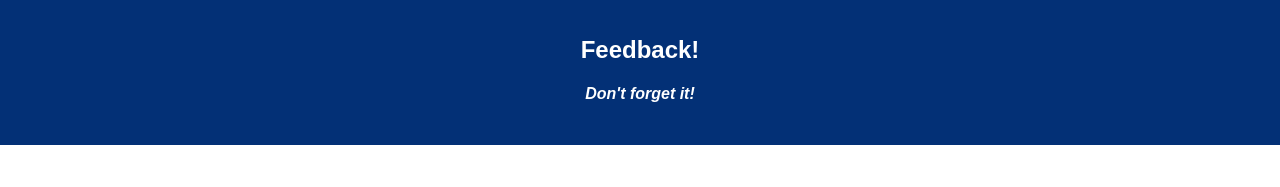
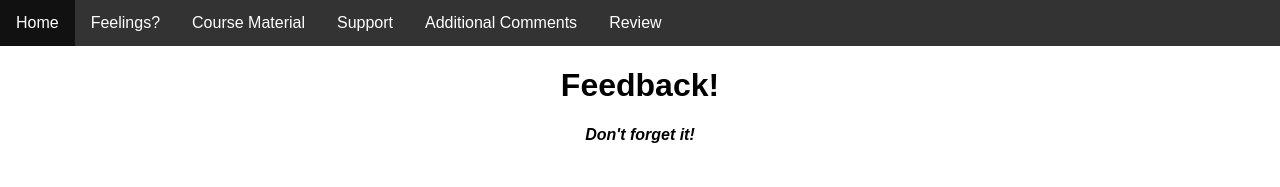
Before and after one commit to Benstraum/redux-feedback-loop, a React app: page / in a window 1280 px wide. Built offline with nearby package versions, Linux system fonts and the light colour scheme.

Commit message:
finished up routing to main pages/ creating the components

```diff
--- a/package.json
+++ b/package.json
@@ -8,7 +8,10 @@
     "pg": "^8.2.1",
     "react": "^16.8.6",
     "react-dom": "^16.8.6",
-    "react-scripts": "^3.4.0"
+    "react-redux": "^7.2.0",
+    "react-router-dom": "^5.2.0",
+    "react-scripts": "^3.4.0",
+    "redux": "^4.0.5"
   },
   "devDependencies": {
     "nodemon": "^1.18.5"
--- a/src/components/App/App.css
+++ b/src/components/App/App.css
@@ -16,3 +16,28 @@
 .App-intro {
   font-size: large;
 }
+
+.App   ol {
+  list-style-type: none;
+  margin: 0;
+  padding: 0;
+  overflow: hidden;
+  background-color: #333;
+}
+
+.App ol li {
+  float: left;
+}
+
+.App ol li a {
+  display: block;
+  color: white;
+  text-align: center;
+  padding: 14px 16px;
+  text-decoration: none;
+}
+
+/* Change the link color to #111 (black) on hover */
+.App ol li a:hover {
+  background-color: #111;
+}
--- a/src/components/App/App.js
+++ b/src/components/App/App.js
@@ -1,16 +1,55 @@
+//important modules
 import React, { Component } from 'react';
 import axios from 'axios';
+
+//routing
+import { HashRouter as Router, Route, Link } from 'react-router-dom';
+
+//pages
+import HomePage from '../HomePage/HomePage'
+import FeelingPage from '../FeelingPage/FeelingPage'
+import UnderstandingPage from '../UnderstandingPage/UnderstandingPage'
+import SupportPage from '../SupportPage/SupportPage'
+import CommentPage from '../CommentPage/CommentPage'
+import ReviewPage from '../ReviewPage/ReviewPage'
+
+//styles
 import './App.css';
 
 class App extends Component {
   render() {
     return (
       <div className="App">
-        <header className="App-header">
-          <h1 className="App-title">Feedback!</h1>
-          <h4><i>Don't forget it!</i></h4>
-        </header>
-        <br/>
+            <Router>
+        <ol className="nav">
+
+              <li className="navLi">
+                <Link to="/">Home</Link>
+              </li>
+              <li className="navLi">
+                <Link to="/howAreWeFeeling">Feelings?</Link>
+              </li>
+              <li className="navLi">
+                <Link to="/howIsYourCourseWork">Course Material</Link>
+              </li>
+              <li >
+                <Link to="/weAreHereForYou">Support</Link>
+              </li>
+              <li className="navLi">
+                <Link to="/wantToAddAnything">Additional Comments</Link>
+              </li>
+              <li >
+                <Link to="/ReviewPage">Review</Link>
+              </li>
+            </ol>
+        {/* will need to add more routes for each new component */}
+        <Route exact path="/" component={HomePage}/>
+        <Route  path="/howAreWeFeeling" component={FeelingPage}/>
+        <Route  path="/howIsYourCourseWork" component={UnderstandingPage}/>
+        <Route  path="/weAreHereForYou" component={SupportPage}/>
+        <Route  path="/wantToAddAnything" component={CommentPage}/>
+        <Route path="/ReviewPage" component={ReviewPage}/>
+        </Router>
       </div>
     );
   }
--- /dev/null
+++ b/src/components/CommentPage/CommentPage.js
@@ -0,0 +1,10 @@
+import React, {Component} from 'react'
+
+class CommentPage extends Component{
+    render(){
+        return(
+            <h1>Sample Text</h1>
+        )
+    }
+}
+export default CommentPage;
--- /dev/null
+++ b/src/components/FeelingPage/FeelingPage.js
@@ -0,0 +1,10 @@
+import React, {Component} from 'react'
+
+class FeelingPage extends Component{
+    render(){
+        return(
+            <h1>Sample Text</h1>
+        )
+    }
+}
+export default FeelingPage;
--- /dev/null
+++ b/src/components/HomePage/HomePage.js
@@ -0,0 +1,16 @@
+import React, {Component} from 'react'
+
+class HomePage extends Component{
+    render(){
+        return(
+            <div>
+            <header className="Home-header">
+            <h1 className="Home-title">Feedback!</h1>
+            <h4><i>Don't forget it!</i></h4>
+          </header>
+          <br/>
+          </div>
+        )
+    }
+}
+export default HomePage;
--- /dev/null
+++ b/src/components/ReviewPage/ReviewPage.js
@@ -0,0 +1,10 @@
+import React, {Component} from 'react'
+
+class ReviewPage extends Component{
+    render(){
+        return(
+            <h1>Sample Text</h1>
+        )
+    }
+}
+export default ReviewPage;
--- /dev/null
+++ b/src/components/SupportPage/SupportPage.js
@@ -0,0 +1,10 @@
+import React, {Component} from 'react'
+
+class SupportPage extends Component{
+    render(){
+        return(
+            <h1>Sample Text</h1>
+        )
+    }
+}
+export default SupportPage;
--- /dev/null
+++ b/src/components/UnderstandingPage/UnderstandingPage.js
@@ -0,0 +1,10 @@
+import React, {Component} from 'react'
+
+class UnderstandingPage extends Component{
+    render(){
+        return(
+            <h1>Sample Text</h1>
+        )
+    }
+}
+export default UnderstandingPage;
--- a/src/index.js
+++ b/src/index.js
@@ -4,5 +4,15 @@ import './index.css';
 import App from './components/App/App';
 import registerServiceWorker from './registerServiceWorker';
 
-ReactDOM.render(<App />, document.getElementById('root'));
+import { createStore, combineReducers } from "redux";
+import {Provider} from 'react-redux'
+
+
+const storeInstance = createStore(
+    combineReducers({
+
+    })
+);
+
+ReactDOM.render(<Provider store={storeInstance}><App /></Provider>, document.getElementById('root'));
 registerServiceWorker();
```
Also changed, not shown: 1 other file.
